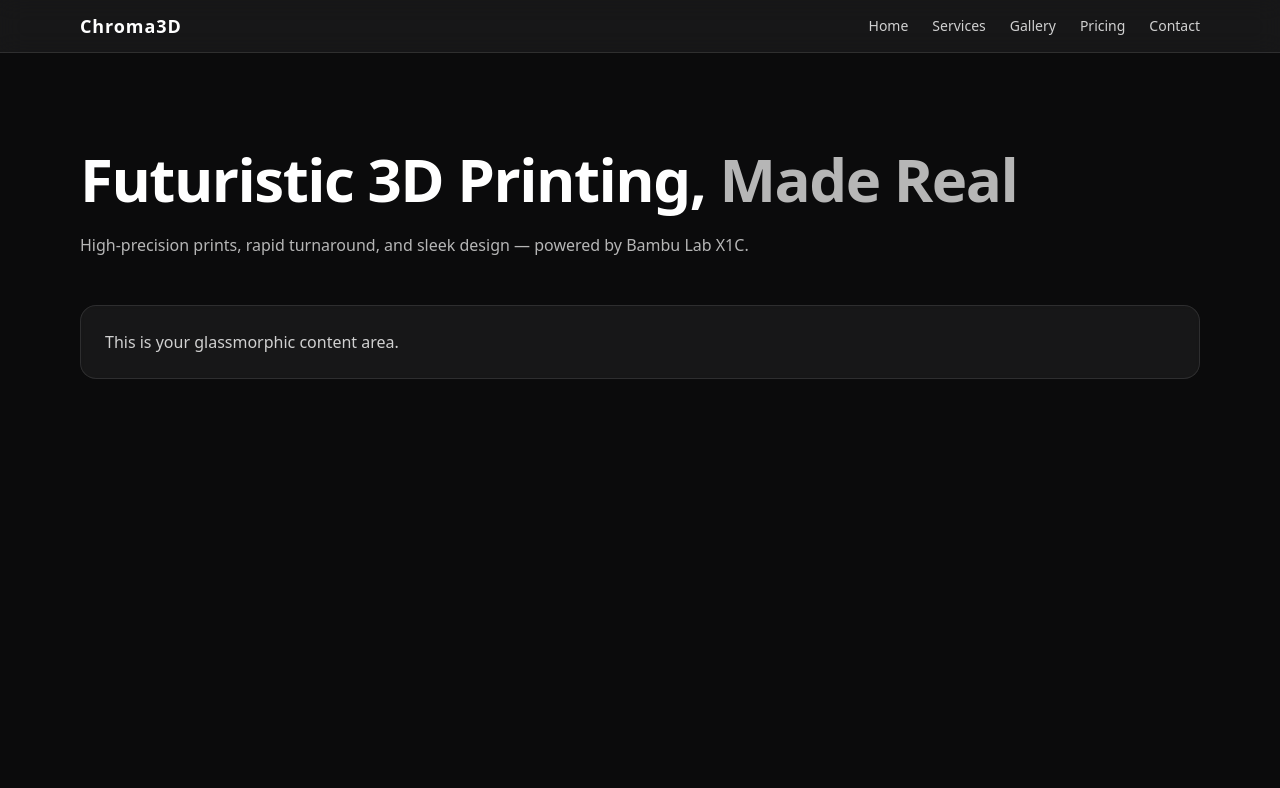
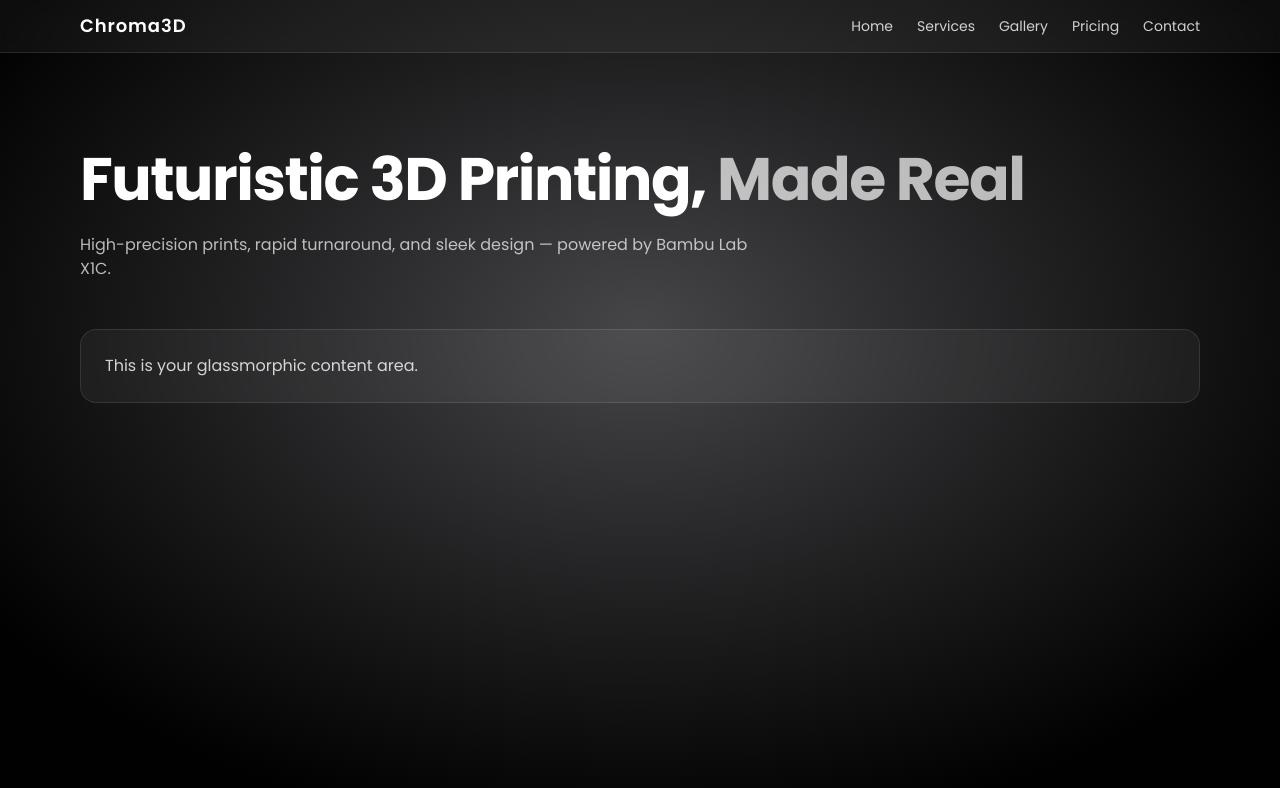
Before and after one commit to madhumithadasarathy/chroma3d, a React (Vite) app: page / in a window 1280 px wide. Shown: the top 788 px of the page. Built offline with nearby package versions, Linux system fonts and the light colour scheme.

Commit message:
Changed the background gradient.

```diff
--- a/src/index.css
+++ b/src/index.css
@@ -2,15 +2,16 @@
 @tailwind components;
 @tailwind utilities;
 
-/* Global matte black and smooth fonts */
-:root {
-  color-scheme: dark;
-}
+/* global theme */
+:root { color-scheme: dark; }
 
-html, body, #root {
-  height: 100%;
-}
+html, body, #root { height: 100%; }
 
 body {
-  @apply bg-[color:var(--bg,theme(colors.base.bg))] text-white antialiased;
+  @apply text-white antialiased font-poppins;
+  /* center grey, vignette to black edges */
+  background:
+    radial-gradient(1200px 800px at 50% 40%, rgba(120,120,125,0.45), rgba(0,0,0,0.85) 65%),
+    radial-gradient(1600px 900px at 50% 50%, rgba(90,90,95,0.35), rgba(0,0,0,1) 70%);
+  background-color: #000; /* fallback */
 }
```
